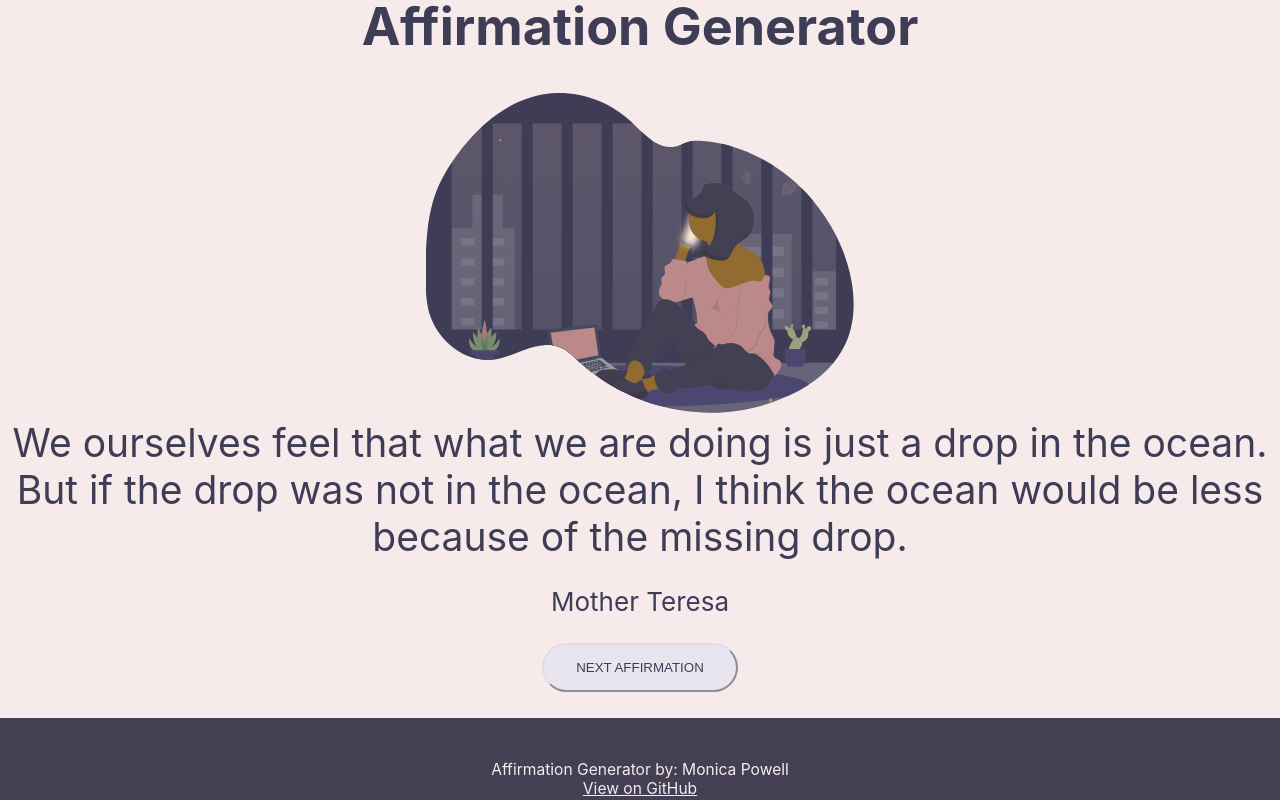
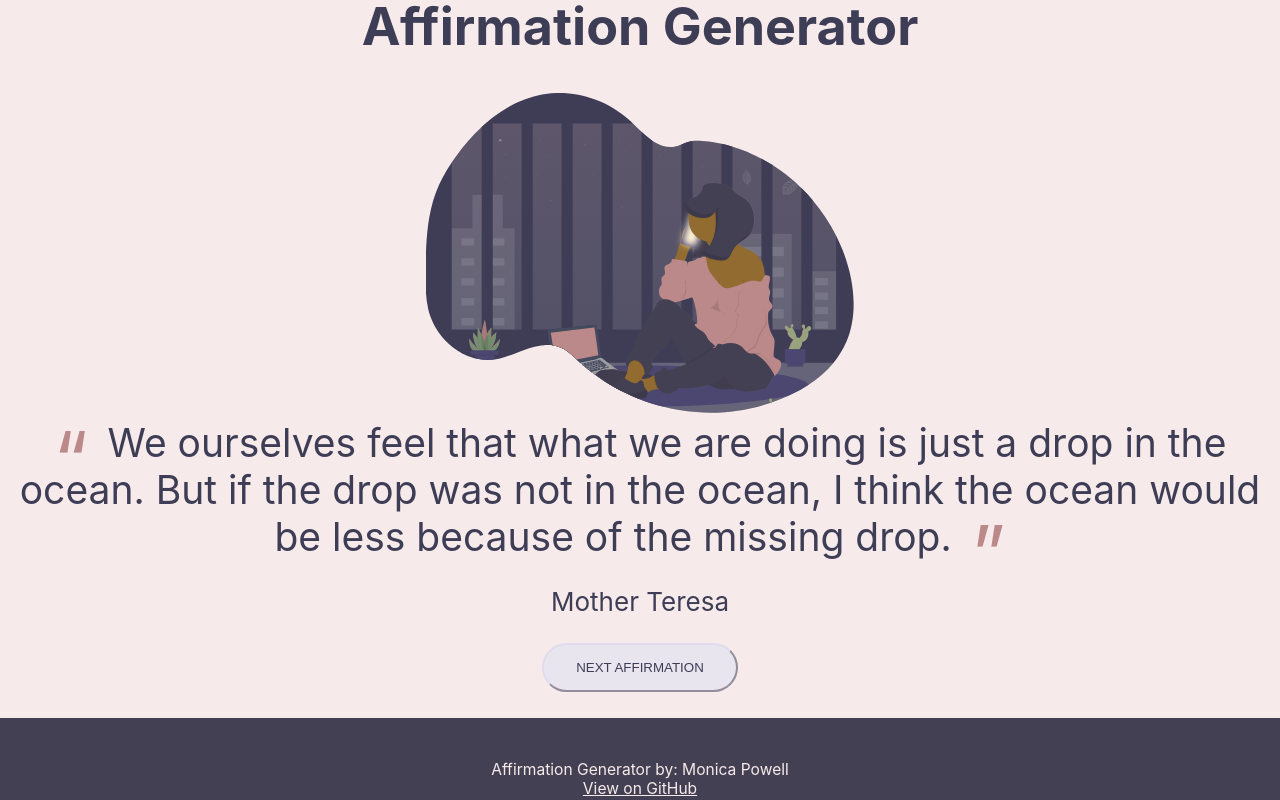
Before and after one commit to M0nica/affirmation_generator, a React (Create React App) app: page / in a window 1280 px wide. Built offline with nearby package versions, Linux system fonts and the light colour scheme.

Commit message:
actually fix blockquotes

```diff
--- a/src/App.css
+++ b/src/App.css
@@ -33,7 +33,7 @@ blockquote {
 
 blockquote:before {
   color: #bb8989;
-  content: open-affirmation;
+  content: open-quote;
   font-size: 2em;
   line-height: 0.1em;
   margin-right: 0.25em;
@@ -41,7 +41,7 @@ blockquote:before {
 }
 blockquote:after {
   color: #bb8989;
-  content: close-affirmation;
+  content: close-quote;
   font-size: 2em;
   line-height: 0.1em;
   margin-left: 0.25em;
```
